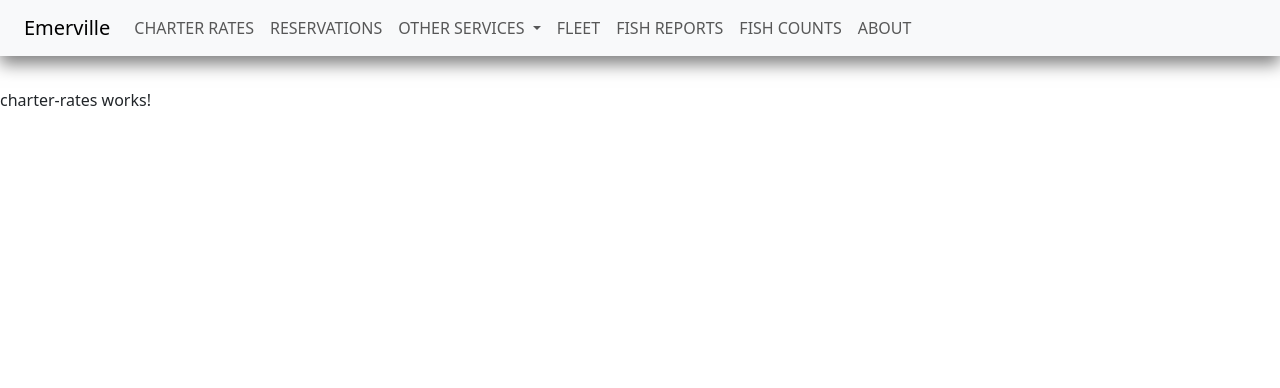
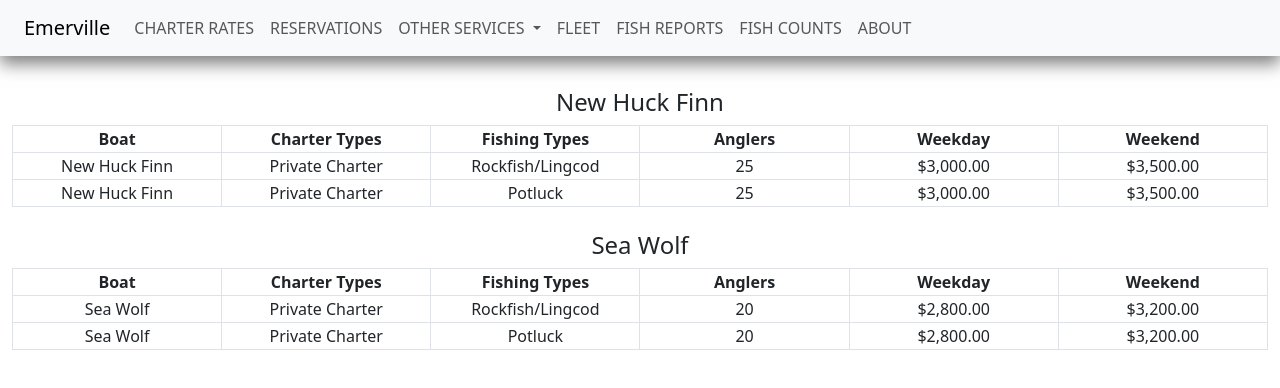
Before and after one commit to zhaojinghua/fishing-trips, an Angular app: page /charter-rates in a window 1280 px wide. Shown: the top 388 px of the page. Built offline with nearby package versions, Linux system fonts and the light colour scheme.

Commit message:
charter-rates working

```diff
--- /dev/null
+++ b/src/app/charter-rates/charter-rate.model.ts
@@ -0,0 +1,13 @@
+export class CharterRate {
+
+  constructor(
+    public boatName: string,
+    public tripType: string,
+    public fishingType: string,
+    public capacity: number,
+    public weekdayPrice: number,
+    public weekendPrice: number
+  ) {
+  }
+
+}
--- a/src/app/charter-rates/charter-rates.component.html
+++ b/src/app/charter-rates/charter-rates.component.html
@@ -1 +1,28 @@
-<p>charter-rates works!</p>
+<div class="container-fluid" *ngFor="let eachBoatCharterRates of allBoatCharterRates">
+  <h4 class="text-center">{{ eachBoatCharterRates.boatName }}</h4>
+  <div class="row g-0">
+    <table>
+      <thead>
+      <tr>
+        <th class="col-2 border text-center">Boat</th>
+        <th class="col-2 border text-center">Charter Types</th>
+        <th class="col-2 border text-center">Fishing Types</th>
+        <th class="col-2 border text-center">Anglers</th>
+        <th class="col-2 border text-center">Weekday</th>
+        <th class="col-2 border text-center">Weekend</th>
+      </tr>
+      </thead>
+      <tbody *ngFor="let charterRate of eachBoatCharterRates.charterRates">
+      <tr>
+        <td class="col-2 border text-center">{{ charterRate.boatName }}</td>
+        <td class="col-2 border text-center">{{ charterRate.tripType }}</td>
+        <td class="col-2 border text-center">{{ charterRate.fishingType }}</td>
+        <td class="col-2 border text-center">{{ charterRate.capacity }}</td>
+        <td class="col-2 border text-center">{{ charterRate.weekdayPrice | currency }}</td>
+        <td class="col-2 border text-center">{{ charterRate.weekendPrice | currency  }}</td>
+      </tr>
+      </tbody>
+    </table>
+  </div>
+  <br>
+</div>
--- a/src/app/charter-rates/charter-rates.component.ts
+++ b/src/app/charter-rates/charter-rates.component.ts
@@ -1,10 +1,25 @@
-import {Component} from '@angular/core';
+import {Component, OnInit} from '@angular/core';
+import {CharterRates} from "./charter-rates.model";
+import {CharterRate} from "./charter-rate.model";
 
 @Component({
   selector: 'app-charter-rates',
   templateUrl: './charter-rates.component.html',
   styleUrls: ['./charter-rates.component.css']
 })
-export class CharterRatesComponent {
+export class CharterRatesComponent implements OnInit {
+
+  allBoatCharterRates: CharterRates[] = [new CharterRates('New Huck Finn',
+    [
+      new CharterRate('New Huck Finn', 'Private Charter', 'Rockfish/Lingcod', 25, 3000, 3500),
+      new CharterRate('New Huck Finn', 'Private Charter', 'Potluck', 25, 3000, 3500)
+    ]),
+    new CharterRates('Sea Wolf',
+      [
+        new CharterRate('Sea Wolf', 'Private Charter', 'Rockfish/Lingcod', 20, 2800, 3200),
+        new CharterRate('Sea Wolf', 'Private Charter', 'Potluck', 20, 2800, 3200)])];
+
+  ngOnInit() {
+  }
 
 }
--- /dev/null
+++ b/src/app/charter-rates/charter-rates.model.ts
@@ -0,0 +1,11 @@
+import {CharterRate} from "./charter-rate.model";
+
+export class CharterRates {
+
+  constructor(
+    public boatName: string,
+    public charterRates: CharterRate[]
+  ) {
+  }
+
+}
--- a/src/app/charter-rates/charter-rates.module.ts
+++ b/src/app/charter-rates/charter-rates.module.ts
@@ -1,10 +1,12 @@
 import {NgModule} from "@angular/core";
 import {RouterModule} from "@angular/router";
 import {CharterRatesComponent} from "./charter-rates.component";
+import {CommonModule} from "@angular/common";
 
 @NgModule({
   declarations: [CharterRatesComponent],
   imports: [
+    CommonModule,
     RouterModule.forChild([{path: '', component: CharterRatesComponent}])
   ],
   exports: [RouterModule]
--- a/src/app/trip-table/daily-trips/daily-trips.component.html
+++ b/src/app/trip-table/daily-trips/daily-trips.component.html
@@ -25,3 +25,4 @@
   </div>
 </div>
 <app-trip *ngFor="let trip of dailyTrips.trips" [trip]="trip"></app-trip>
+<br>
--- a/src/app/trip-table/trip-table.component.html
+++ b/src/app/trip-table/trip-table.component.html
@@ -1,2 +1 @@
 <app-daily-trips *ngFor="let dailyTrips of availableTrips" [dailyTrips]="dailyTrips"></app-daily-trips>
-<router-outlet></router-outlet>
```
Also changed, not shown: 1 other file (tests, documents, lock files or other folders).
